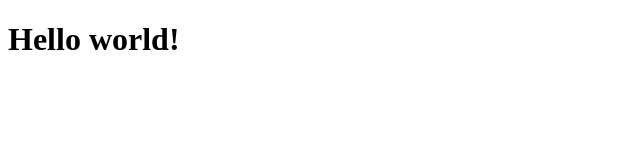
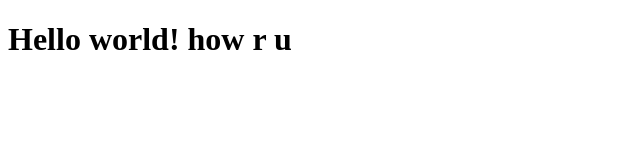
Before and after one commit to myashok/Site, a plain HTML site: page index.html in a window 1280 px wide. Shown: the whole page, without its empty margins (0-640 px from the left). Drawn offline with Linux system fonts and the light colour scheme.

Commit message:
initial commit

```diff
--- a/index.html
+++ b/index.html
@@ -4,6 +4,6 @@
 	<title>Mysite</title>
 </head>
 <body>
-<h1>Hello world!</h1>
+<h1>Hello world! how r u</h1>
 </body>
 </html>
```
